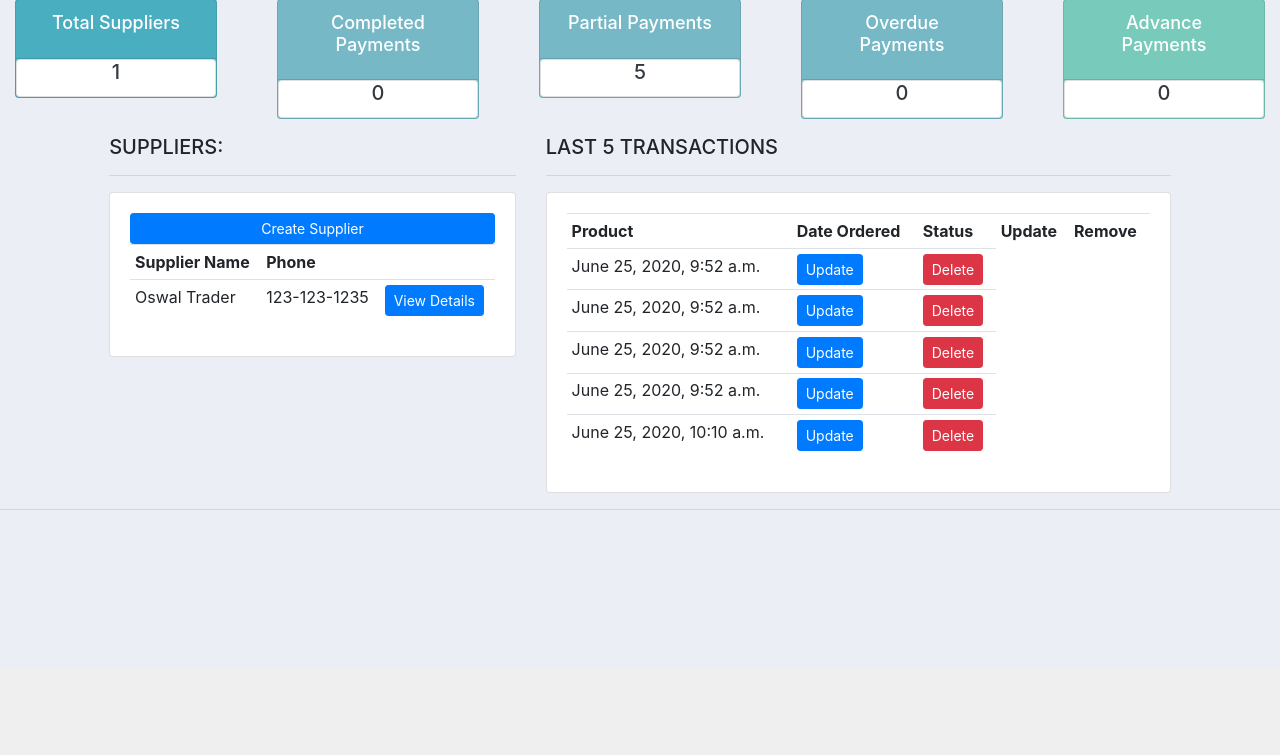
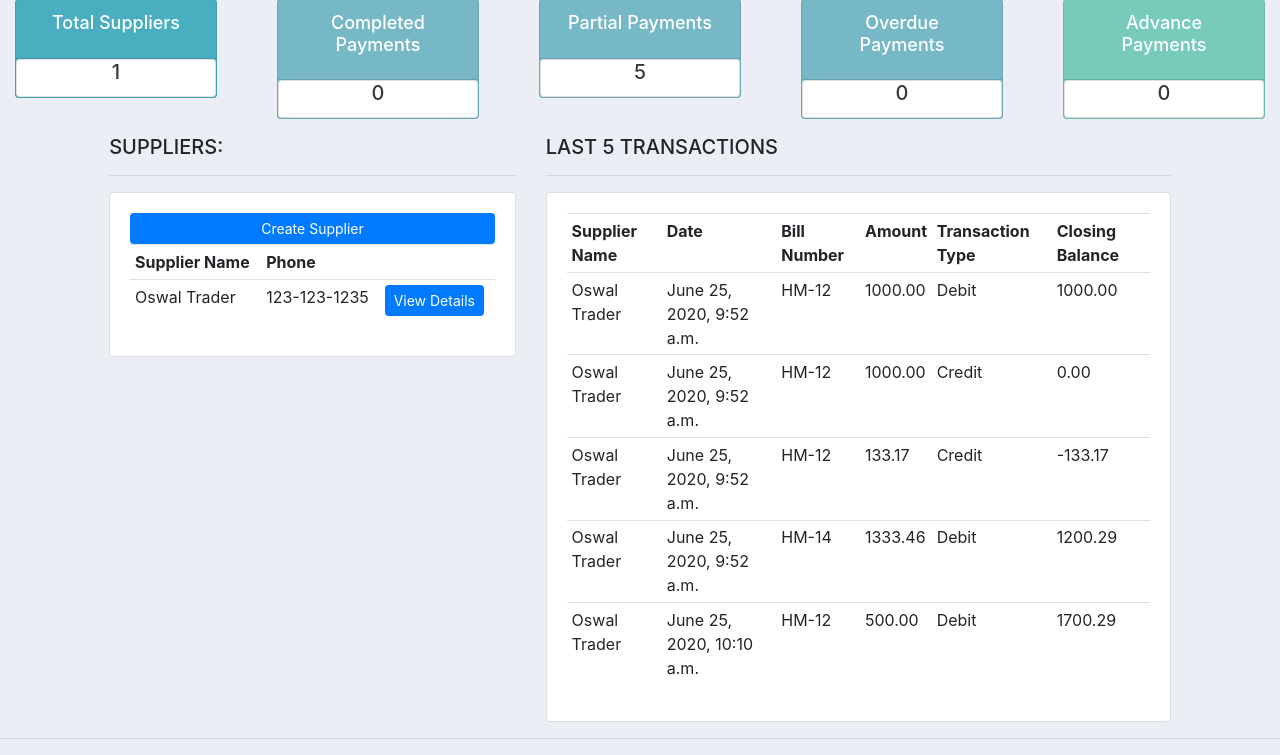
Before and after one commit to JonesOnCorners/shoppingmanagement, a Django app: page /home/ in a window 1280 px wide. Shown: the part 132-887 px from the top of the page. Before the commit the page ends 642 px from the top, so only its background shows below. Run offline with Django 3.2, Linux system fonts and the light colour scheme; a user stored in the database is signed in; data comes from the database, SQL or seed files in the repository; both versions use the stored data as it was after the commit; some libraries are stand-ins or nearby versions.

Commit message:
Added closing_balance field to payment model and page for update of supplier details

```diff
--- a/shop/admin.py
+++ b/shop/admin.py
@@ -6,3 +6,7 @@ from shop.models import Supplier, Payment, Product
 admin.site.register(Supplier)
 admin.site.register(Payment)
 admin.site.register(Product)
+
+
+class PaymentAdmin(admin.ModelAdmin):
+    readonly_fields=('closing_balance')
--- a/shop/models.py
+++ b/shop/models.py
@@ -55,9 +55,16 @@ class Payment(models.Model):
     bill_number = models.CharField(max_length=250,blank=False, null=False)
     payment_done = models.FloatField(blank=False, null=False, default=0,validators=[MinValueValidator(0.00)])
     transaction_type = models.CharField(null=False, blank=False, default=TRANSACTION_TYPE[0][0],choices=TRANSACTION_TYPE,max_length=10)
-    #payment_mode = models.CharField(max_length=250, null=False, choices=PAYMENT_MODE)
+
+    closing_balance = models.FloatField(blank=False, null=False, default=0)
     date_created = models.DateTimeField(auto_now_add=True, null=False)
     status = models.CharField(max_length=250, null=False, choices=STATUS, default=STATUS[0][0])
 
     def __str__(self):
         return str(self.bill_number)
+
+    def calcClosingBalance(self):
+        if self.transaction_type == 'Credit':
+            self.closing_balance -= self.payment_done
+        if self.transaction_type == 'Debit':
+            self.closing_balance += self.payment_done
--- a/shop/templates/shop/dashboard.html
+++ b/shop/templates/shop/dashboard.html
@@ -43,17 +43,21 @@
 
             <table class="table table-sm">
                 <tr>
-                    <th>Product</th>
-                    <th>Date Ordered</th>
-                    <th>Status</th>
-                    <th>Update</th>
-                    <th>Remove</th>
+                    <th>Supplier Name</th>
+                    <th>Date</th>
+                    <th>Bill Number</th>
+                    <th>Amount</th>
+                    <th>Transaction Type</th>
+                    <th>Closing Balance</th>
                 </tr>
-                {% for payment in payments%}
+                {% for payment in top_five_payments%}
                 <tr>
+                    <td>{{payment.supplier}}</td>
                     <td>{{payment.date_created}}</td>
-                    <td><a class="btn btn-primary btn-sm" href="#">Update</a></td>
-                    <td><a class="btn btn-danger  btn-sm" href="#">Delete</a></td>
+                    <td>{{payment.bill_number}}</td>
+                    <td>{{payment.payment_done | floatformat:2}}</td>
+                    <td>{{payment.transaction_type}}</td>
+                    <td>{{payment.closing_balance | floatformat:2}}</td>
                 </tr>
                 {% endfor %}
             </table>
--- a/shop/urls.py
+++ b/shop/urls.py
@@ -10,7 +10,9 @@ urlpatterns = [
     path('logout/',views.logoutUser, name='logout'),
     path('createsupplier/',views.createSupplier, name='create-supplier'),
     path('supplierdetail/<str:pk>/',views.viewSupplier, name='view-supplier'),
+    path('updatesupplierdetail/<str:pk>/',views.updateSupplier, name='update-supplier'),
     path('addtransaction/<str:pk>',views.addTransaction, name='add-transaction'),
+
     # path('products',views.products, name='products'),
     # path('customer/<str:pk>/',views.customer, name='customer'),
     # path('createorder/<str:pk>/',views.createOrder, name='create_order'),
--- a/shop/views.py
+++ b/shop/views.py
@@ -20,6 +20,7 @@ def index(request):
 
 @login_required(login_url='login')
 def home(request):
+    top_five_payment = Payment.objects.all()[:5]
     payment = Payment.objects.all()
     supplier = Supplier.objects.all()
 
@@ -42,7 +43,8 @@ def home(request):
                'completed_payments': completed_payments,
                'advance_payments': advance_payments,
                'overdue_payments' : overdue_payments,
-               'total_suppliers': total_suppliers}
+               'total_suppliers': total_suppliers
+               ,'top_five_payments': top_five_payment}
     return render(request,'shop/dashboard.html', context)
 
 
@@ -111,23 +113,58 @@ def viewSupplier(request,pk):
 
     total_payment = "%.2f"%(total_payment)
 
-    context = { 'supplier'  : supplier
+    context = {  'supplier'  : supplier
                 ,'payments' : payments
                 ,'total_payment' : total_payment
-                , 'myFilter' : myFilter}
+                ,'myFilter' : myFilter
+              }
     return render(request,'shop/supplier.html',context)
+
+
+@login_required(login_url='login')
+def updateSupplier(request,pk):
+    supplier = Supplier.objects.get(id=pk)
+
+    form = None
+
+    if request.method == 'POST':
+        form = SupplierForm(request.POST, instance=supplier)
+        if form.is_valid():
+            form.save()
+        messages.success(request,'Supplier Data Updated Successfully!!!')
+        params = int(pk)
+        return redirect('view-supplier', params)
+    else:
+        form  = SupplierForm(instance=supplier)
+    context = {'form' : form,
+               'supplierid' : int(pk)}
+    return render(request,'shop/supplierupdateform.html',context)
+
+
+
+
 
 @login_required(login_url='login')
 def addTransaction(request,pk):
+    closing_balance = Payment.objects.values_list('closing_balance',flat=True).last()
+    if closing_balance is None:
+        closing_balance = 0
     orderFormSet = inlineformset_factory(Supplier, Payment, fields=('bill_number','payment_done','transaction_type','status'), extra= 1)
     supplier = Supplier.objects.get(id=pk)
     formset = orderFormSet(queryset=Payment.objects.none(),instance=supplier)
 
     if request.method == 'POST':
-        print(request.POST)
         formset = orderFormSet(request.POST,instance=supplier)
+
         if formset.is_valid():
-            formset.save()
+            instances = formset.save(commit=False)
+            for instance in instances:
+                if instance.transaction_type == 'Debit':
+                    instance.closing_balance = closing_balance + instance.payment_done
+                if instance.transaction_type == 'Credit':
+                    instance.closing_balance = closing_balance - instance.payment_done
+
+            instance.save()
             messages.success(request,'Transaction added!!!')
             params = int(pk)
             return redirect('view-supplier' , params)
```
Also changed, not shown: shop/templates/shop/supplier.html (+8 -8 lines), shop/templates/shop/supplierupdateform.html (added, +31 -0 lines), db.sqlite3, shop/migrations/0019_payment_closing_balance.py (added), shop/migrations/0020_remove_payment_status.py (added), shop/migrations/0021_payment_status.py (added).
